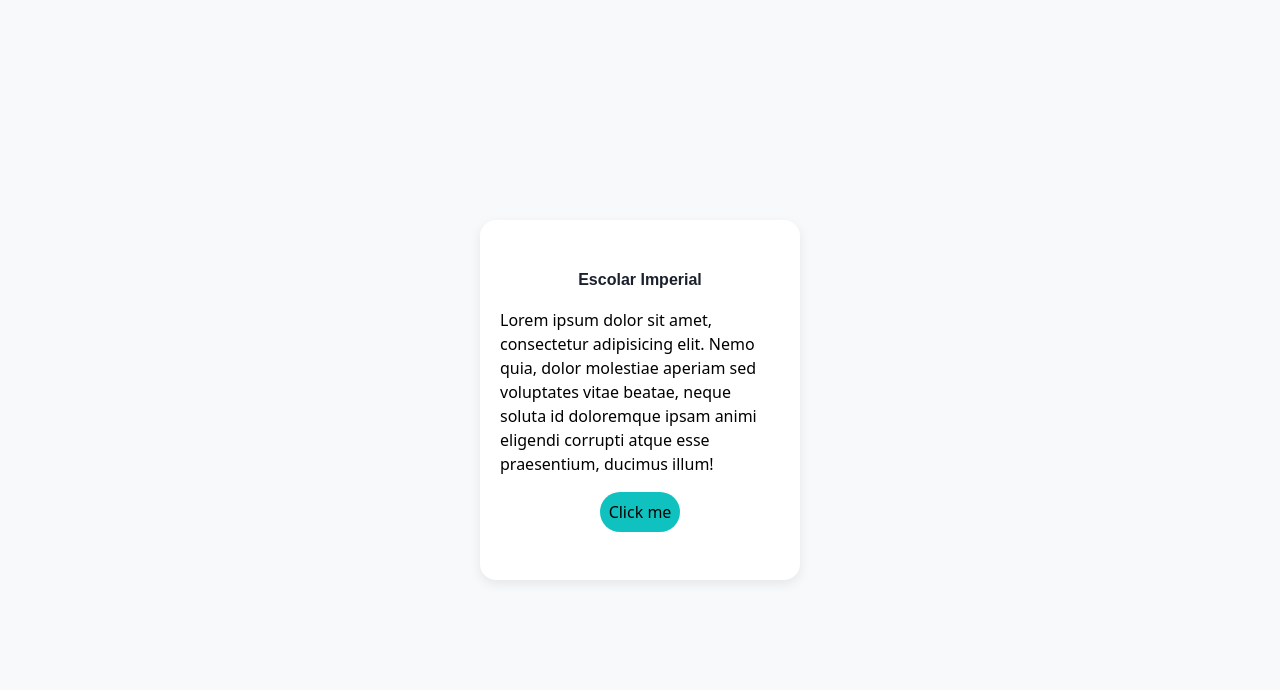
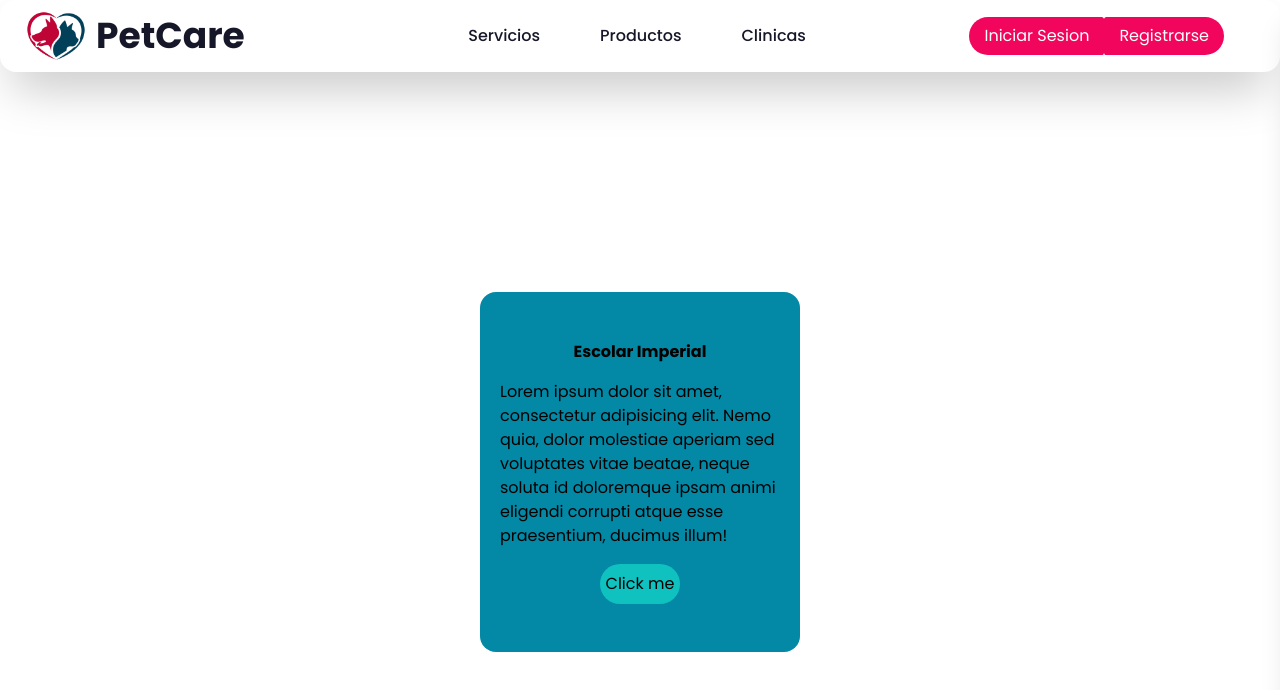
Before and after one commit to MrZudro/Frontend-PetCare, a React (Vite) app: page / in a window 1280 px wide. Shown: the top 690 px of the page. Built offline with nearby package versions, Linux system fonts and the light colour scheme.

Commit message:
Navbar terminada

```diff
--- a/src/components/ui/NavBarMq.jsx
+++ b/src/components/ui/NavBarMq.jsx
@@ -1,28 +1,129 @@
 import logo from '../../assets/logo.png'
+// Icons
+import { FaShoppingCart } from "react-icons/fa";
+import { FaHeart } from "react-icons/fa";
+import { IoMenu } from "react-icons/io5";
+import { IoClose } from "react-icons/io5";
+import { FaLongArrowAltRight } from "react-icons/fa";
+
+// Estados de React
+import { useState } from 'react';
+import { Link } from 'react-router-dom';
+
 export default function NavBarMq() {
     const user = null; // Por ahora funcional, pero esto debe validar el localStorage
+    const [openMenu, setOpenMenu] = useState(false);
+
     return (
-        <nav>
-            <div>
-                <img src={logo} alt="logo de la marca" />
-                <h1></h1>
+        <>
+            {/* === Barra de navegación principal === */}
+            <nav className='flex justify-between h-18 p-4 relative bg-card text-texto shadow-2xl
+                            2xl:mx-[10vw] rounded-2xl'>
+                {/* Logo + título */}
+                <div className='flex items-center cursor-pointer'>
+                    <img src={logo} alt="logo de la marca" className='w-20 h-20' />
+                    <h1
+                        className=' font-bold text-4xl hover:text-acento-primario
+                                    transition-colors duration-300 ease-in-initial'>
+                        PetCare
+                    </h1>
                 </div>
-            <ul>
-                <li></li>
-                <li></li>
-                <li></li>
+
+                {/* Menú principal (visible en desktop) */}
+                <ul className='hidden lg:flex space-x-15 items-center font-medium'>
+                    <Link to={'/services'} />
+                    <li className='styleLinks'>Servicios</li>
+                    <li className='styleLinks'>Productos</li>
+                    <li className='styleLinks'>Clinicas</li>
                 </ul>
+
+                {/* Botones e íconos */}
+                <div className='flex items-center'>
+                    {/* Ícono de menú (visible solo en móvil) */}
+                    <IoMenu
+                        className='lg:hidden text-4xl cursor-pointer'
+                        onClick={() => setOpenMenu(true)}
+                    />
+
+                    {/* Botones de usuario/inicio de sesión visibles en Desktop */}
                     {user == null ? (
-                <div>
-                    <button>Iniciar Sesion</button>
-                    <button>Registrarse</button>
+                        <div className='hidden lg:flex pr-10'>
+                            <button className='styleButton rounded-r hover:bg-acento-secundario
+                                                transition-all duration-300 ease-in-out transform hover:scale-105'>
+                                Iniciar Sesion
+                            </button>
+                            <button className='styleButton rounded-l hover:bg-acento-secundario
+                                                transition-all duration-300 ease-in-out transform hover:scale-105'>
+                                Registrarse
+                            </button>
                         </div>
-            ):(
-                <div>
-                    <img src="" alt="" />
+                    ) : (
+                        <div className='hidden md:flex items-center space-x-4'>
+                            <FaHeart />
+                            <FaShoppingCart />
+                            <img src="" alt="" className='w-8 h-8 rounded-full border' />
                             <button>Mis mascotas</button>
                         </div>
                     )}
+                </div>
             </nav>
-    )
+
+            {/* === Fondo borroso === */}
+            <div
+                className={`
+                    fixed inset-0 bg-black/20 backdrop-blur-sm z-40
+                    transition-opacity duration-300 ease-in-out
+                    ${openMenu ? 'opacity-100 visible' : 'opacity-0 invisible'}
+                `}
+                onClick={() => setOpenMenu(false)}
+                // Esto pregunta si el menu esta abierto, y cambia la opacidad, ademas cuando se hace click fuera del menu, sobre el div, cierra el menu
+            />
+
+            {/* === Menú desplegable lateral === */}
+            <div
+                className={`
+                    fixed top-0 right-0 h-screen w-[70vw]
+                    bg-white shadow-xl z-50 p-6
+                    transition-transform duration-300 ease-in-out
+                    ${openMenu ? 'translate-x-0' : 'translate-x-full'}
+                `}
+            >
+                {/* Botón de cierre */}
+                <div className='w-full'>
+                    <IoClose
+                        className='text-4xl ml-auto cursor-pointer'
+                        onClick={() => setOpenMenu(false)}
+                    />
+                </div>
+
+                {/* Enlaces del menú */}
+                <ul className='flex flex-col space-y-4 text-xl mt-40'>
+                    <li className='flex flex-row items-center justify-between text-2xl'>
+                        Servicios <FaLongArrowAltRight />
+                    </li>
+                    <li className='flex flex-row items-center justify-between text-2xl'>
+                        Productos <FaLongArrowAltRight />
+                    </li>
+                    <li className='flex flex-row items-center justify-between text-2xl'>
+                        Veterinarias <FaLongArrowAltRight />
+                    </li>
+                </ul>
+
+                {/* Botones de sesión o usuario */}
+                {user == null ? (
+                    <div className='flex flex-col gap-2 mt-40'>
+                        <button className='styleButton'>Iniciar Sesion</button>
+                        <button className='styleButton'>Registrarse</button>
+                    </div>
+                ) : (
+                    <div className='mt-40'>
+                        <FaHeart />
+                        <FaShoppingCart />
+                        <img src="" alt="" className='w-8 h-8 rounded-full border' />
+                        <button>Mis mascotas</button>
+                    </div>
+                )}
+            </div>
+        </>
+    );
 }
--- a/src/index.css
+++ b/src/index.css
@@ -1,5 +1,6 @@
+@import url('https://fonts.googleapis.com/css2?family=Poppins:ital,wght@0,100;0,200;0,300;0,400;0,500;0,600;0,700;0,800;0,900;1,100;1,200;1,300;1,400;1,500;1,600;1,700;1,800;1,900&display=swap');
 @import "tailwindcss";
-@import url('https://fonts.googleapis.com/css2?family=Poppins:ital,wght@0,100;0,200;0,300;0,400;0,500;0,600;0,700;0,800;0,900;1,100;1,200;1,300;1,400;1,500;1,600;1,700;1,800;1,900&display=swap');
+
 
 @theme{
     /* Paleta de colores aquí */
@@ -7,16 +8,43 @@
     --color-primary-hover: #0DAAA8;
 
     /* === Tema Claro === */
-    --color-background: #F8F9FA;
-    --color-card: #FFFFFF;
-    --color-text-primary: #1A202C;
-    --color-text-secondary: #4A5568;
-    --shadow-card: 0 4px 12px rgba(0, 0, 0, 0.08);
+    --color-fondo: #FFFFFF;
+    --color-texto: #161728;
+    --color-texto-secundario:#FFF;
+    --shadow-pred: 0 4px 12px rgba(0, 0, 0, 0.08);
+
+    --color-acento-primario:#F2055C;
+    --color-acento-secundario:#0388A6;
+    --color-acento-terciario:#024059;
+    --color-acento-cuaternario:#F04560;
+
+    --color-sombra-sutil:#D9308D;
+    --color-alerta: #BF0436;
 
     /* Fuente predeterminada y tamanos*/
 
-    --font-poppins: Poppins, sans-serif;
+    --font-poppins: 'Poppins', sans-serif;
 
+}
+
+@layer components{
+    .styleButton{
+
+        padding: 7px 15px;
+        background-color: var(--color-acento-primario);
+        border-radius: 30px;
+        color: var(--color-texto-secundario);
+        cursor: pointer;
+    }
+
+    .styleLinks{
+        cursor: pointer;
+        transition: color 0.3s ease, transform 0.3s ease;
+            @variant hover{
+                color: var(--color-acento-primario);
+                transform: translateY(-2px);
+            }
+    }
 }
 
 /* === Tema Oscuro === */
@@ -27,3 +55,12 @@
 --color-text-secondary: #8B949E;
 --shadow-card: 0 4px 12px rgba(0, 0, 0, 0.25);
 }
+
+body{
+    font-family: var(--font-poppins);
+    background: var(--color-background);
+}
+
+body::-webkit-scrollbar {
+    display: none;
+}
--- a/src/pages/HomeMq.jsx
+++ b/src/pages/HomeMq.jsx
@@ -1,13 +1,17 @@
+import NavBarMq from "../components/ui/NavBarMq";
 
 export default function HomeMq() {
     return (
-        <div className="w-screen h-screen flex items-center justify-center bg-background">
-            <div className="flex flex-col items-center justify-center bg-card w-80 h-90 rounded-2xl shadow-card gap-4 p-5">
+    <>
+        <NavBarMq/>
+        <div className="w-screen h-screen flex items-center justify-center bg-fondo">
+            <div className="flex flex-col items-center justify-center bg-acento-secundario w-80 h-90 rounded-2xl shadow-card gap-4 p-5">
 
                 <h1 className="text-text-primary font-poppins font-bold text-center">Escolar Imperial</h1>
                 <p>Lorem ipsum dolor sit amet, consectetur adipisicing elit. Nemo quia, dolor molestiae aperiam sed voluptates vitae beatae, neque soluta id doloremque ipsam animi eligendi corrupti atque esse praesentium, ducimus illum!</p>
                 <button className="bg-primary hover:bg-primary-hover w-20 h-10 rounded-3xl"> Click me</button>
             </div>
         </div>
+    </>
     )
 }
```
Lines whose indentation alone changed are shown as unchanged.
